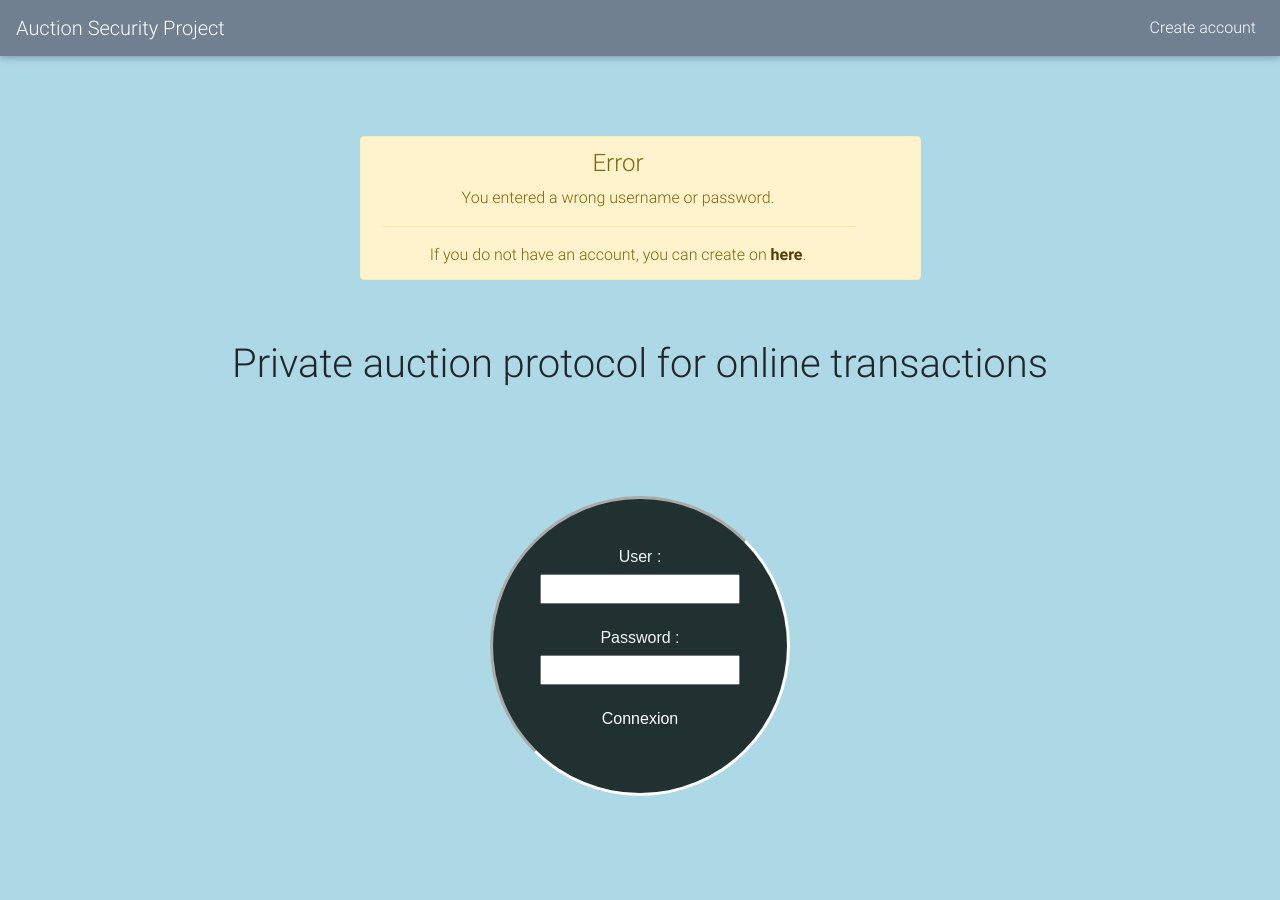
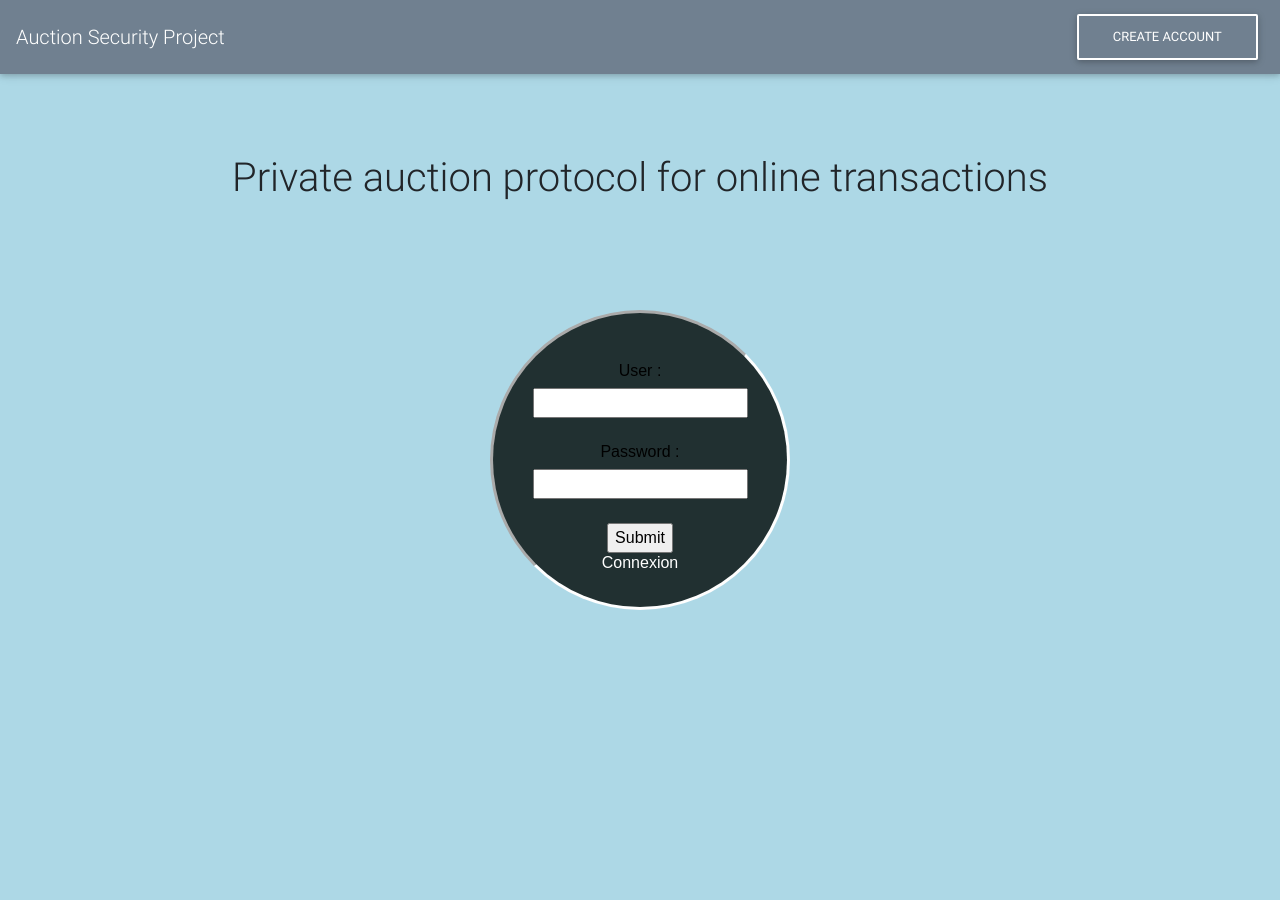
Before and after one commit to aszilagy/DataPrivProject, a Flask app: page / in a window 1280 px wide. After the commit the page ends 610 px from the top, so only its background shows below. Run offline with Flask 2, Linux system fonts and the light colour scheme; some libraries are stand-ins or nearby versions.

Commit message:
- frontend login, auction, bid

```diff
--- a/app.py
+++ b/app.py
@@ -1,7 +1,8 @@
-from flask import Flask, render_template, request, session
+from flask import Flask, render_template, request, session, flash
 from passlib.hash import sha256_crypt as sha
 import configparser as cf
 import json
+from create_account import *
 
 config = cf.ConfigParser()
 config.read('config.ini')
@@ -26,14 +27,19 @@ def verify_login():
         en_dic = encrypted_dict.replace("'", "\"")
         dd = json.loads(en_dic)
 
+
+        print(request.form['username'], request.form['password'])
+
         for key, val in dd.items():
             checkUser = sha.verify(request.form['username'], key)
             if checkUser == True:
+                print('username ckecked')
                 checkPass = sha.verify(request.form['password'], val)
 
                 if checkUser == True and checkPass == True:
+                    print('username & password ckecked')
                     session['username'] = request.form['username']
-                    return render_template('index.html', username=request.form['username'])
+                    return render_template('auction.html', username=request.form['username'])
 
         if checkUser == False or checkPass == False:
             return render_template('login.html',error='Wrong Username/Password')
@@ -45,8 +51,26 @@ def refresh_tourney():
     if 'username' not in session:
         return "You are not logged in <br><a href = '/'></b>" + "click here to log in</b></a>"
 
-    return render_template('index.html')
+    return render_template('auction.html')
     #return render_template('index.html', tourn_id = tournieId, eventList = jData['eventList'], blueTeam = blueTeam, redTeam = redTeam)
+
+
+@app.route('/create_account/', methods=['GET', 'POST'])
+def create_account():
+    if 'username' in request.form and 'password' in request.form:
+        createPass(request.form['username'], request.form['password'])
+        flash('Your account have been create successfully.')
+        return render_template('login.html')
+
+    return render_template('login.html',error='Something went wrong')
+
+
+
+
+
+
+
+
 
 
 if __name__ == '__main__':
--- a/static/css/login.css
+++ b/static/css/login.css
@@ -104,3 +104,8 @@ td, th {
     margin : auto;
     margin-bottom : 60px;
 }
+
+#getTournForm{
+    color : black;
+    text-align : center;
+}
--- a/templates/auction.html
+++ b/templates/auction.html
@@ -98,7 +98,7 @@
                                     <div class="card-body px-lg-5 pt-0">
 
                                         <!-- Form -->
-                                        <form class="text-center" style="color: #757575;">
+                                        <form class="text-center" style="color: #757575;" >
                                             <!-- Public Key -->
                                             <div class="md-form">
                                                 <input type="password" id="publicKey" class="form-control" aria-describedby="materialRegisterFormPasswordHelpBlock">
--- a/templates/login.html
+++ b/templates/login.html
@@ -1,5 +1,5 @@
 <!DOCTYPE html>
-<html lang="en" dir="ltr">
+<html lang="en" dir="ltr" xmlns="http://www.w3.org/1999/html">
 
     <head>
         <meta charset="utf-8">
@@ -35,7 +35,52 @@
                     <!-- Links -->
                     <ul class="navbar-nav ml-auto">
                         <li class="nav-item">
-                            <a class="nav-link" href="#">Create account</a>
+
+                         <!-- Form dropdown -->
+                            <button class="btn btn-outline-white waves-effect" id="" type="button" data-toggle="dropdown"
+                                >Create account</button>
+                            <!-- aria-haspopup="true" aria-expanded="false" -->
+                            <div class="dropdown-menu" id="biddropdown" role="menu">
+                                <div class="card" id="bidCard">
+
+                                    <h5 class="card-header info-color white-text text-center py-4">
+                                        <button type="button ml-auto" class="close" aria-label="Close">
+                                            <span aria-hidden="true">×</span>
+                                        </button>
+                                        <strong>Create your account</strong>
+                                    </h5>
+
+                                    <!--Card content-->
+                                    <div class="card-body px-lg-5 pt-0">
+
+                                        <!-- Form -->
+                                        <form  action="/create_account/" method="GET">
+                                            <!-- Public Key -->
+                                            <div class="md-form">
+                                                <input type="tetx" id="username" name="username" class="form-control" aria-describedby="materialRegisterFormPasswordHelpBlock">
+                                                    <label for="#">Username</label>
+                                                </input>
+                                            </div>
+
+                                            <!-- Bid Amount -->
+                                            <div class="md-form">
+                                                <input type="password" id="password" name="password" class="form-control" aria-describedby="materialRegisterFormPasswordHelpBlock">
+                                                    <label for="#">Password</label>
+                                                 </input>
+                                            </div>
+
+                                            <br>
+                                            <!-- Sign up button -->
+                                            <p><input type = "submit" value = "submit" class="btn btn-outline-info btn-rounded btn-block my-4 waves-effect z-depth-0"/></p>
+                                        </form>
+                                        <!-- Form -->
+
+                                    </div>
+
+                                </div>
+                                <!-- Material form register -->
+                            </div>
+                            <!-- Form dropdown -->
                         </li>
                     </ul>
                 </div>
@@ -47,22 +92,36 @@
 
         <main>
             <div class='container login'>
-                <div class="alert alert-warning alert-dismissible fade show" role="alert">
-                    <h4 class="alert-heading">Error</h4>
-                    <p> You entered a wrong username or password.</p>
-                    <hr>
-                    <p class="mb-0">If you do not have an account, you can create on <a href="#" class="alert-link">here</a>.</p>
-                </div>
+                {% if error %}
+                    <div class="alert alert-warning alert-dismissible fade show" role="alert">
+                        <h4 class="alert-heading">Error</h4>
+                        <p> You entered a wrong username or password. {{ error }}</p>
+                        <hr>
+                        <p class="mb-0">If you do not have an account, you can create on <a href="#" class="alert-link">here</a>.</p>
+                    </div>
+                {% endif %}
 
+                {% with messages = get_flashed_messages() %}
+                   {% if messages %}
+                        <div class="alert alert-success alert-dismissible fade show" role="alert">
+                            <h4 class="alert-heading">Error</h4>
+                            <p> You entered a wrong username or password. {% for message in messages %} <li>{{ message }}</li> {% endfor %}</p>
+                            <hr>
+                            <p class="mb-0">If you do not have an account, you can create on <a href="#" class="alert-link">here</a>.</p>
+                        </div>
+                   {% endif %}
+                {% endwith %}
 
                 <div class="starter-template">
                     <h1>Private auction protocol for online transactions</h1>
                 </div>
                 <div class="connexion" id="connect" >
                     <div class="input">
-                        <h6>User : </h6><input id="user" type="text" name="username" style="width: 200px; color: white; text-align: center"/><br><br>
-                        <h6>Password : </h6><input id="mdp" type="password" name="password"  style="width: 200px"/><br><br>
-                        <a href="auction.html" id="buttonco"><font color="white"/><h6>Connexion</h6></a>
+                        <form id="getTournForm" action="/verify_login/" method="post">
+                            <h6>User : </h6><input id="user" type="text" name="username" /><br><br>
+                            <h6>Password : </h6><input id="mdp" type="password" name="password"  /><br><br>
+                            <input type="submit"  id="buttonco"><font color="white"/><h6>Connexion</h6></input>
+                        </form>
                     </div>
                 </div><br>
 
```
